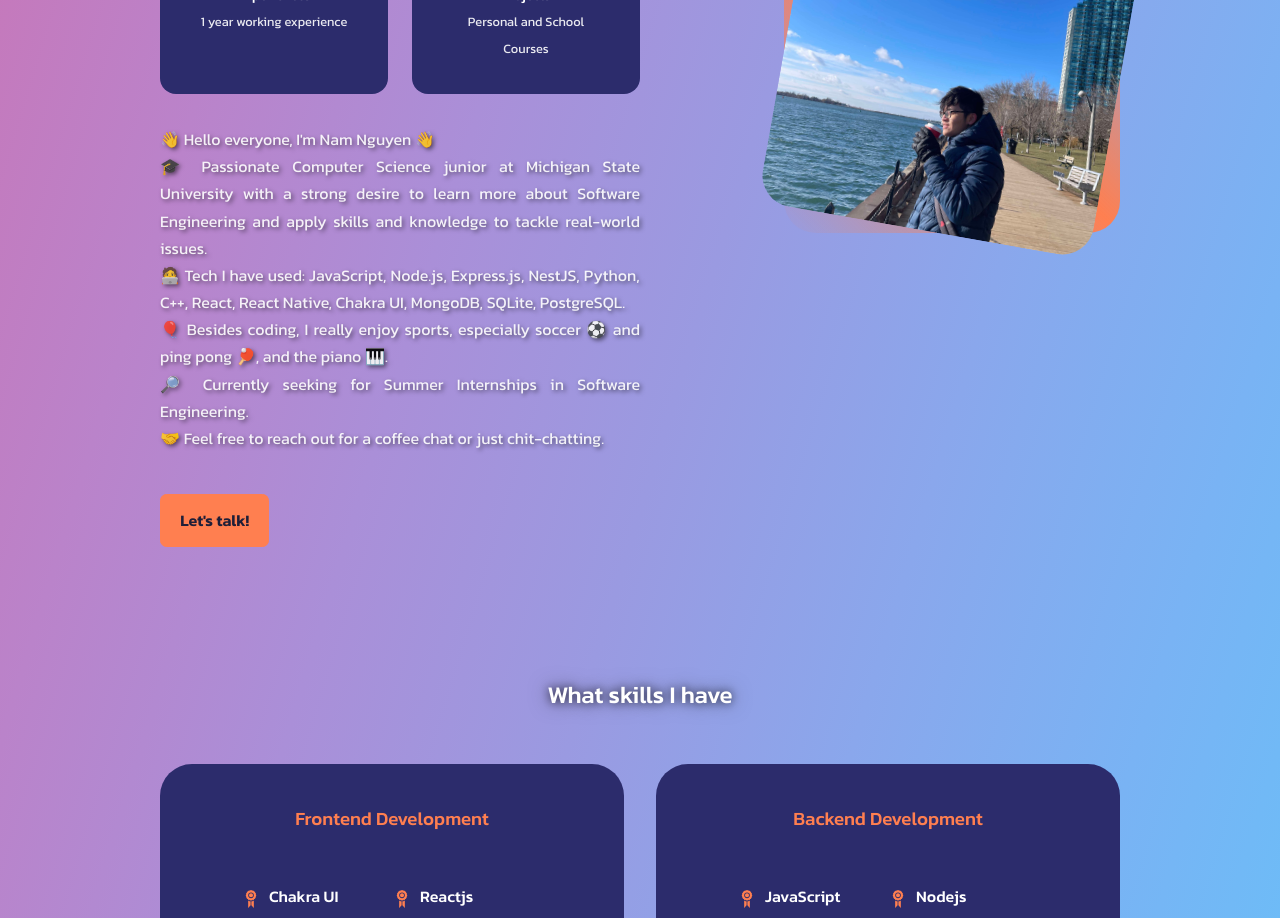
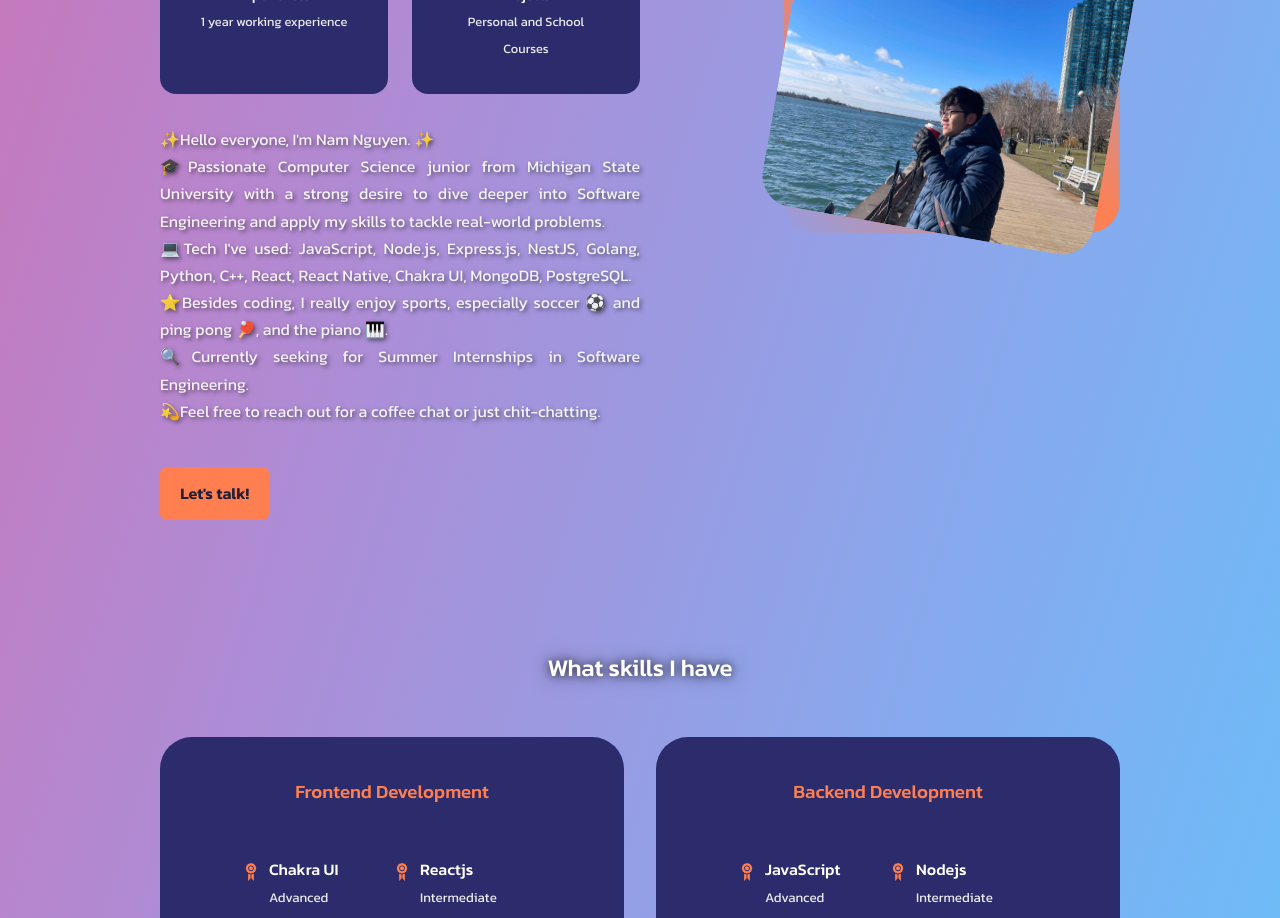
Before and after one commit to Euclid0192/Portfolio, a React (Vite) app: page / in a window 1280 px wide. Shown: the part 1120-2038 px from the top of the page. Built offline with nearby package versions, Linux system fonts and the light colour scheme.

Commit message:
Fix about me

```diff
--- a/src/components/About/About.jsx
+++ b/src/components/About/About.jsx
@@ -27,17 +27,17 @@ const About = () => {
           </div>
 
           <p className='intro'>
-          👋 Hello everyone, I'm Nam Nguyen 👋
+          ✨Hello everyone, I'm Nam Nguyen. ✨
           <br/>
-          🎓 Passionate Computer Science junior at Michigan State University with a strong desire to learn more about Software Engineering and apply skills and knowledge to tackle real-world issues.
+          🎓Passionate Computer Science junior from Michigan State University with a strong desire to dive deeper into Software Engineering and apply my skills to tackle real-world problems.
           <br/>
-          🧑‍💻 Tech I have used: JavaScript, Node.js, Express.js, NestJS, Python, C++, React, React Native, Chakra UI, MongoDB, SQLite, PostgreSQL.
+          💻Tech I've used: JavaScript, Node.js, Express.js, NestJS, Golang, Python, C++, React, React Native, Chakra UI, MongoDB, PostgreSQL.
           <br/>
-          🎈 Besides coding, I really enjoy sports, especially soccer ⚽ and ping pong 🏓, and the piano 🎹.
+          ⭐Besides coding, I really enjoy sports, especially soccer ⚽ and ping pong 🏓, and the piano 🎹.
           <br/>
-          🔎 Currently seeking for Summer Internships in Software Engineering.
+          🔍Currently seeking for Summer Internships in Software Engineering.
           <br/>
-          🤝 Feel free to reach out for a coffee chat or just chit-chatting.
+          💫Feel free to reach out for a coffee chat or just chit-chatting.
           </p>
 
           <a href='#contact' className='btn btn-primary'>Let's talk!</a>
```
